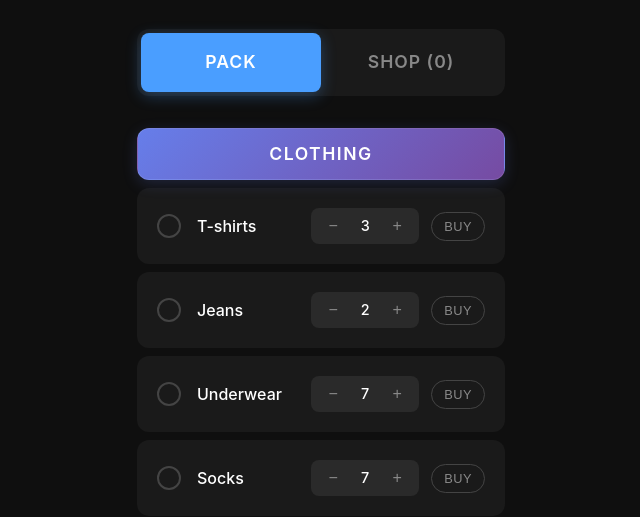
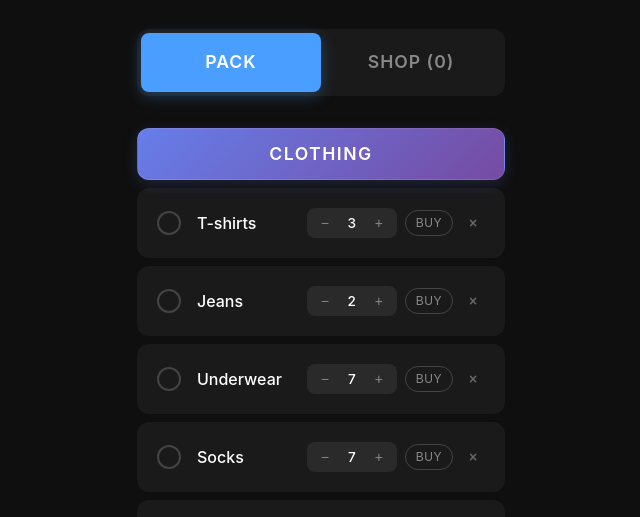
Before and after one commit to neilastin/simplepack, a plain HTML site: page index.html in a window 1280 px wide. Shown: the part 249-766 px from the top of the page, without its empty margins (319-959 px from the left). Drawn offline with Linux system fonts and the light colour scheme.

Commit message:
Add files via upload

```diff
--- a/index.html
+++ b/index.html
@@ -217,28 +217,28 @@
         .item-actions {
             display: flex;
             align-items: center;
-            gap: 12px;
+            gap: 8px;
             flex-shrink: 0;
         }
 
         .qty-control {
             display: flex;
             align-items: center;
-            gap: 8px;
+            gap: 6px;
             background: #2a2a2a;
             border-radius: 8px;
-            padding: 4px 8px;
+            padding: 3px 6px;
         }
 
         .qty-btn {
-            width: 28px;
-            height: 28px;
+            width: 24px;
+            height: 24px;
             border: none;
             background: transparent;
             color: #888;
-            border-radius: 6px;
+            border-radius: 4px;
             cursor: pointer;
-            font-size: 16px;
+            font-size: 14px;
             transition: all 0.2s ease;
             display: flex;
             align-items: center;
@@ -251,21 +251,21 @@
         }
 
         .qty-display {
-            min-width: 20px;
+            min-width: 18px;
             text-align: center;
             font-weight: 500;
             color: #fff;
-            font-size: 0.9em;
+            font-size: 0.85em;
         }
 
         .buy-btn {
             background: transparent;
             border: 1px solid #444;
             color: #888;
-            padding: 6px 12px;
-            border-radius: 16px;
+            padding: 5px 10px;
+            border-radius: 14px;
             cursor: pointer;
-            font-size: 0.8em;
+            font-size: 0.75em;
             font-weight: 500;
             transition: all 0.2s ease;
             text-transform: uppercase;
@@ -276,6 +276,28 @@
             background: #ff6b6b;
             border-color: #ff6b6b;
             color: white;
+        }
+
+        .delete-btn {
+            width: 24px;
+            height: 24px;
+            background: transparent;
+            color: #666;
+            border: none;
+            border-radius: 50%;
+            cursor: pointer;
+            font-size: 14px;
+            font-weight: bold;
+            transition: all 0.2s ease;
+            display: flex;
+            align-items: center;
+            justify-content: center;
+        }
+
+        .delete-btn:hover {
+            background: rgba(255, 107, 107, 0.1);
+            color: #ff6b6b;
+            transform: scale(1.1);
         }
 
         .add-item {
@@ -1090,6 +1112,7 @@
                                     onclick="app.toggleShopping(${categoryIndex}, ${itemIndex})">
                                 Buy
                             </button>
+                            <button class="delete-btn" onclick="app.deleteItem(${categoryIndex}, ${itemIndex})">×</button>
                         </div>
                     </div>
                 `;
```
